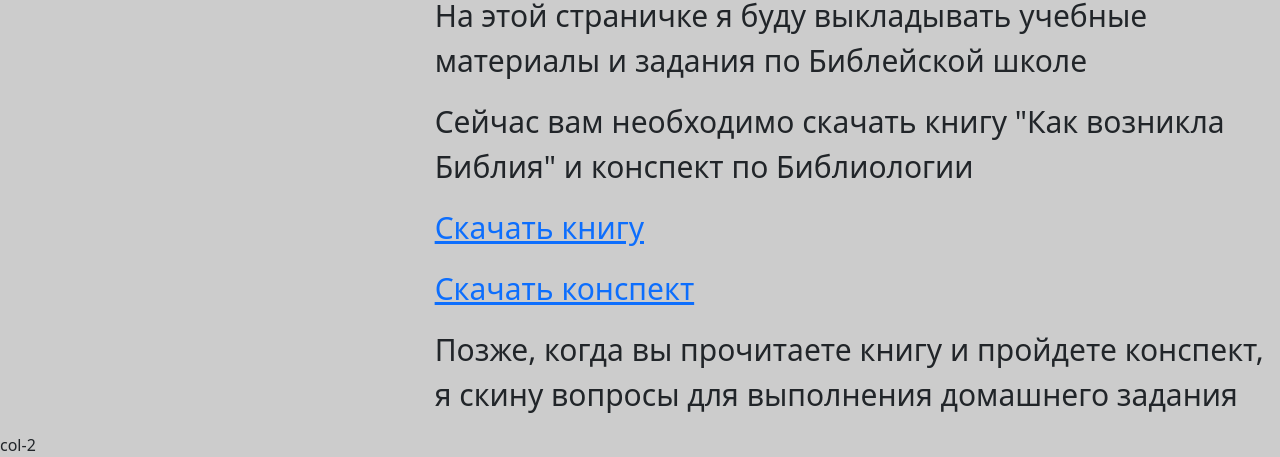
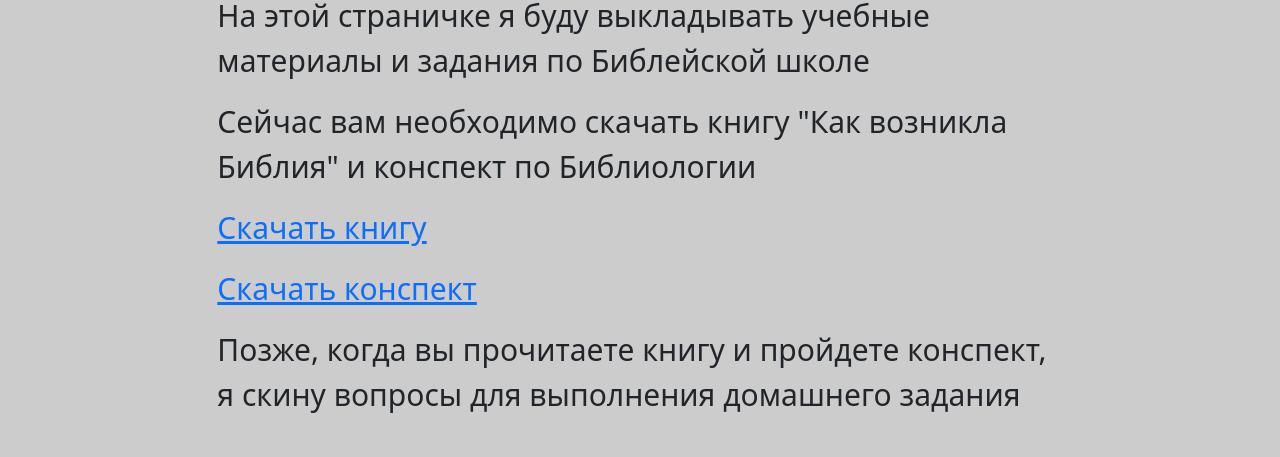
Before and after one commit to krup4inoff/Bible-school, a plain HTML site: page index.html in a window 1280 px wide. Shown: the part 549-1006 px from the top of the page. After the commit the page ends 982 px from the top, so only its background shows below. Drawn offline with nearby package versions, Linux system fonts and the light colour scheme.

Commit message:
Update index.html

```diff
--- a/index.html
+++ b/index.html
@@ -17,14 +17,14 @@
         <p>Позже, когда вы прочитаете книгу и пройдете конспект, я скину вопросы для выполнения домашнего задания</p>
     </div>
 	    <div class="row">
-		    <div class="col-4">col-2</div>
+		    <div class="col-2"></div>
 	    <div class="col-8"><h1>Приветствую вас, дорогие братья и сестры!</h1>
         <p>На этой страничке я буду выкладывать учебные материалы и задания по Библейской школе</p>
         <p>Сейчас вам необходимо скачать книгу "Как возникла Библия" и конспект по Библиологии</p>
         <p><a href="Kak voznikla Bibliya - BooksCafe.Net.rtf">Скачать книгу</a></p>
         <p><a href="Bibliology.docx">Скачать конспект</a></p>
         <p>Позже, когда вы прочитаете книгу и пройдете конспект, я скину вопросы для выполнения домашнего задания</p></div>
-	    <div class="col-4">col-2</div>
+	    <div class="col-2"></div>
     </div>
 
     <script src="https://cdn.jsdelivr.net/npm/bootstrap@5.2.1/dist/js/bootstrap.bundle.min.js" integrity="sha384-u1OknCvxWvY5kfmNBILK2hRnQC3Pr17a+RTT6rIHI7NnikvbZlHgTPOOmMi466C8" crossorigin="anonymous"></script>
```
